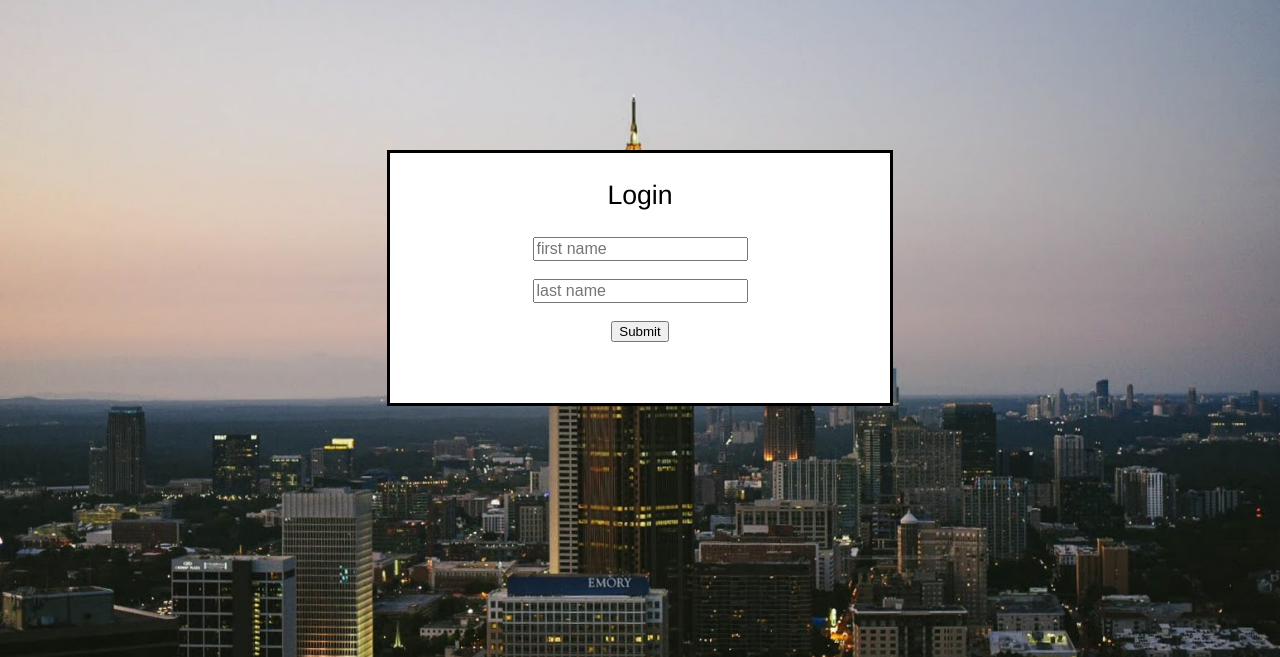
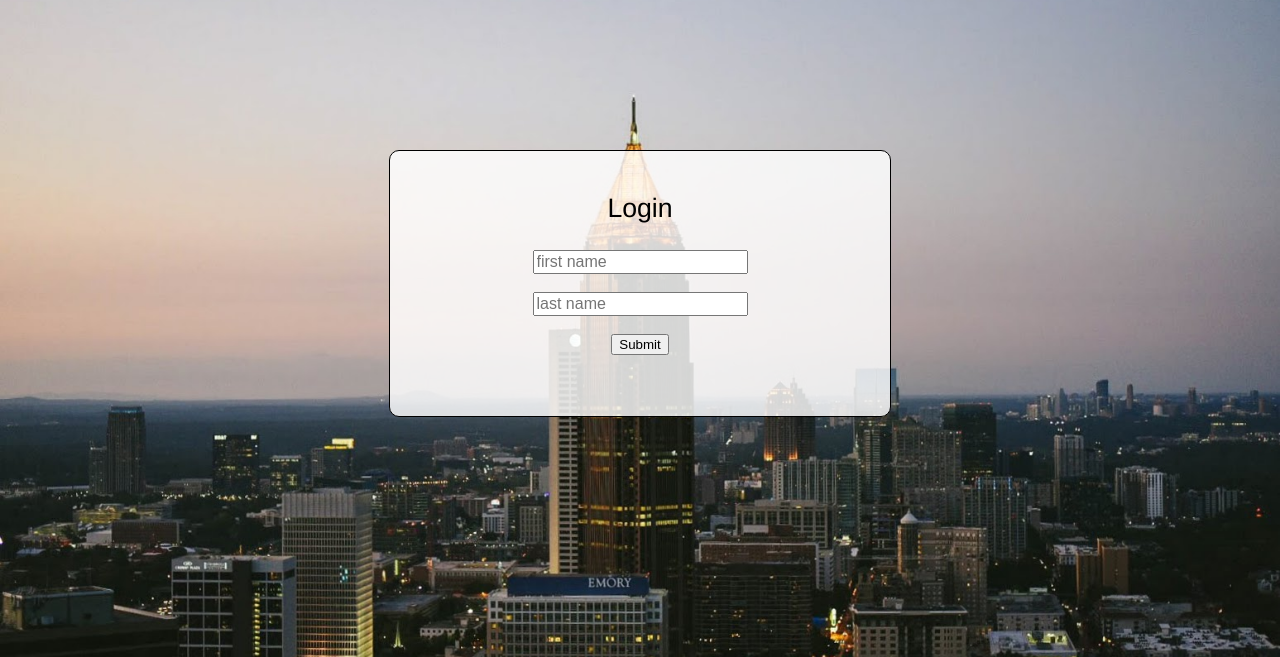
Before and after one commit to vlop11/Connecting-People, a Python web app: template templates/login-page.html in a window 1280 px wide. Shown: the part 88-745 px from the top of the page. Run offline with Jinja, Linux system fonts and the light colour scheme; the template is opened without the code that fills it, so the values that code supplies are empty.

Commit message:
neater login page
styled the login box (for us not Google)

```diff
--- a/styles/login.css
+++ b/styles/login.css
@@ -35,9 +35,11 @@ html {
   width: 500px;
   height: 250px;
   border-style: solid;
-  border-color: black;
+  border-width: thin;
+  padding-top: 15px;
+  border-radius: 10px;
   margin: auto;
-  background-color: white;
+  background-color: #ffffffd1;
 }
 
 #login-title {
--- a/templates/start-page.html
+++ b/templates/start-page.html
@@ -29,7 +29,7 @@
     <div class="below">
       <div class="below-box">
         <h2> who we are </h2>
-        <p> Imagine this: your college campus is a universe and there are galaxies of communities there waiting to be born. U-REACH is here to act as a launchpad, your launchpad, to connect with
+        <p> Imagine this: your college campus is a universe and there are galaxies of communities there waiting to be born. U-REACH is here to act as a launchpad—your launchpad—to connect with
         fellow students based on your unique interests. Streamlining the journey to finding a network on your campus, U-REACH will match you with recommended students who share your passions. </p>
         <p>It's time to reach out.</p>
       </div>
@@ -45,5 +45,4 @@
       </div>
     </section> -->
   </body>
-
 </html>
```
